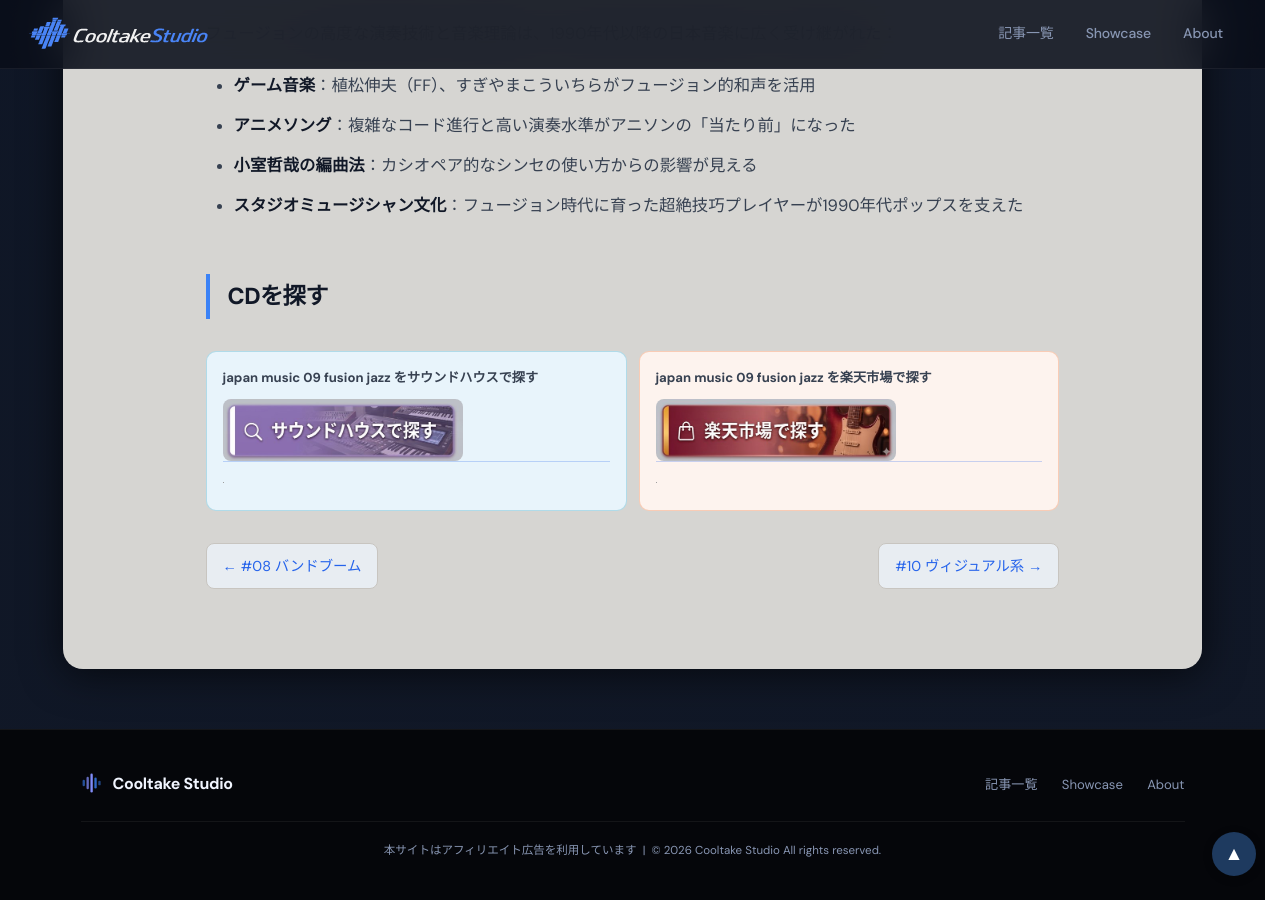
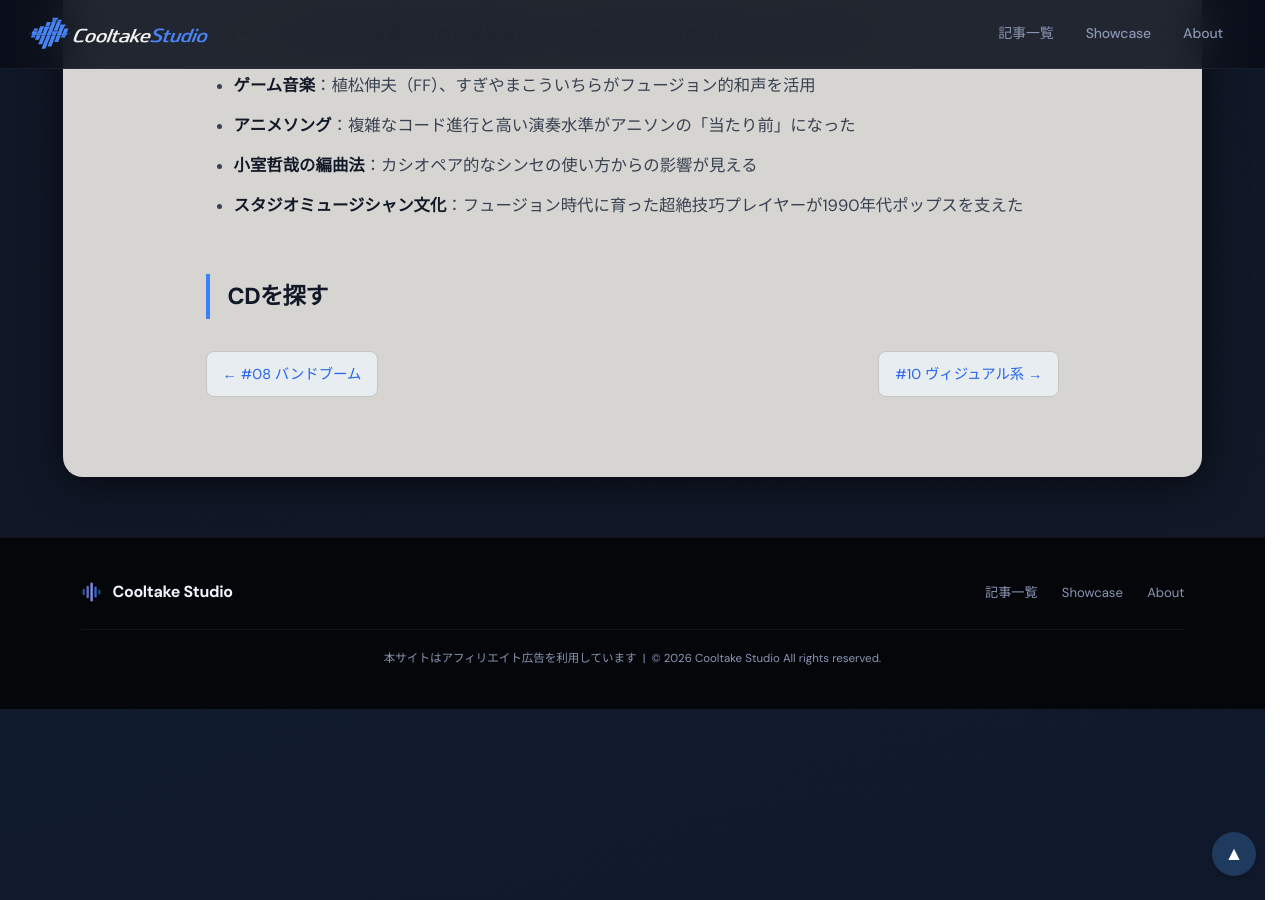
Before and after one commit to cooltake/cooltake-staging, a Jekyll site: the page built from _posts/2026-05-30-japan-music-09-fusion-jazz.md, in a window 1280 px wide and 900 px high, scrolled down 4790 px. Built offline with Jekyll 4.4.1, drawn with Linux system fonts in a browser that asks for light colours; some web fonts are replaced; grey boxes are pictures that could not be loaded.

Commit message:
revert: remove shop buttons from japan-music series (no search relevance)

```diff
--- a/_posts/2026-05-30-japan-music-09-fusion-jazz.md
+++ b/_posts/2026-05-30-japan-music-09-fusion-jazz.md
@@ -116,18 +116,6 @@
 
 ## CDを探す
 
-<div style="display:flex;gap:.75rem;margin:2rem 0;">
-<div style="flex:1;padding:.8rem 1rem 1rem;background:#e8f4fb;border-radius:10px;border:1px solid rgba(8,145,178,.25);">
-<p style="margin:0 0 .5rem;color:#374151;font-size:.82rem;font-weight:bold;">japan music 09 fusion jazz をサウンドハウスで探す</p>
-<a href="https://h.accesstrade.net/sp/cc?rk=01001xqc00os63&url=https%3A%2F%2Fwww.soundhouse.co.jp%2Fsearch%2Findex%3Fs_category_cd%3D310" rel="nofollow" referrerpolicy="no-referrer-when-downgrade" style="display:block;text-decoration:none;"><img src="/assets/images/btn-soundhouse.jpg" alt="サウンドハウスで探す" width="240" style="height:auto;border-radius:8px;display:block;"></a>
-<img src="https://h.accesstrade.net/sp/rr?rk=01001xqc00os63" width="1" height="1" border="0" alt="" loading="lazy">
-</div>
-<div style="flex:1;padding:.8rem 1rem 1rem;background:#fdf3ee;border-radius:10px;border:1px solid rgba(234,88,12,.25);">
-<p style="margin:0 0 .5rem;color:#374151;font-size:.82rem;font-weight:bold;">japan music 09 fusion jazz を楽天市場で探す</p>
-<a href="https://hb.afl.rakuten.co.jp/ichiba/0b15ddc7.28c5c9ed.0b15ddc8.5d23dd4d/?pc=https%3A%2F%2Fsearch.rakuten.co.jp%2Fsearch%2Fmall%2F%E3%82%AB%E3%82%B7%E3%82%AA%E3%83%9A%E3%82%A2%20T-SQUARE%20CD%2F" rel="nofollow" referrerpolicy="no-referrer-when-downgrade" style="display:block;text-decoration:none;"><img src="/assets/images/btn-rakuten.jpg" alt="楽天市場で探す" width="240" style="height:auto;border-radius:8px;display:block;"></a>
-<img src="//i.moshimo.com/af/i/impression?a_id=5565352&amp;p_id=54&amp;pc_id=54&amp;pl_id=616" width="1" height="1" style="border:none;" alt="" loading="lazy">
-</div>
-</div>
 
 
 
```
